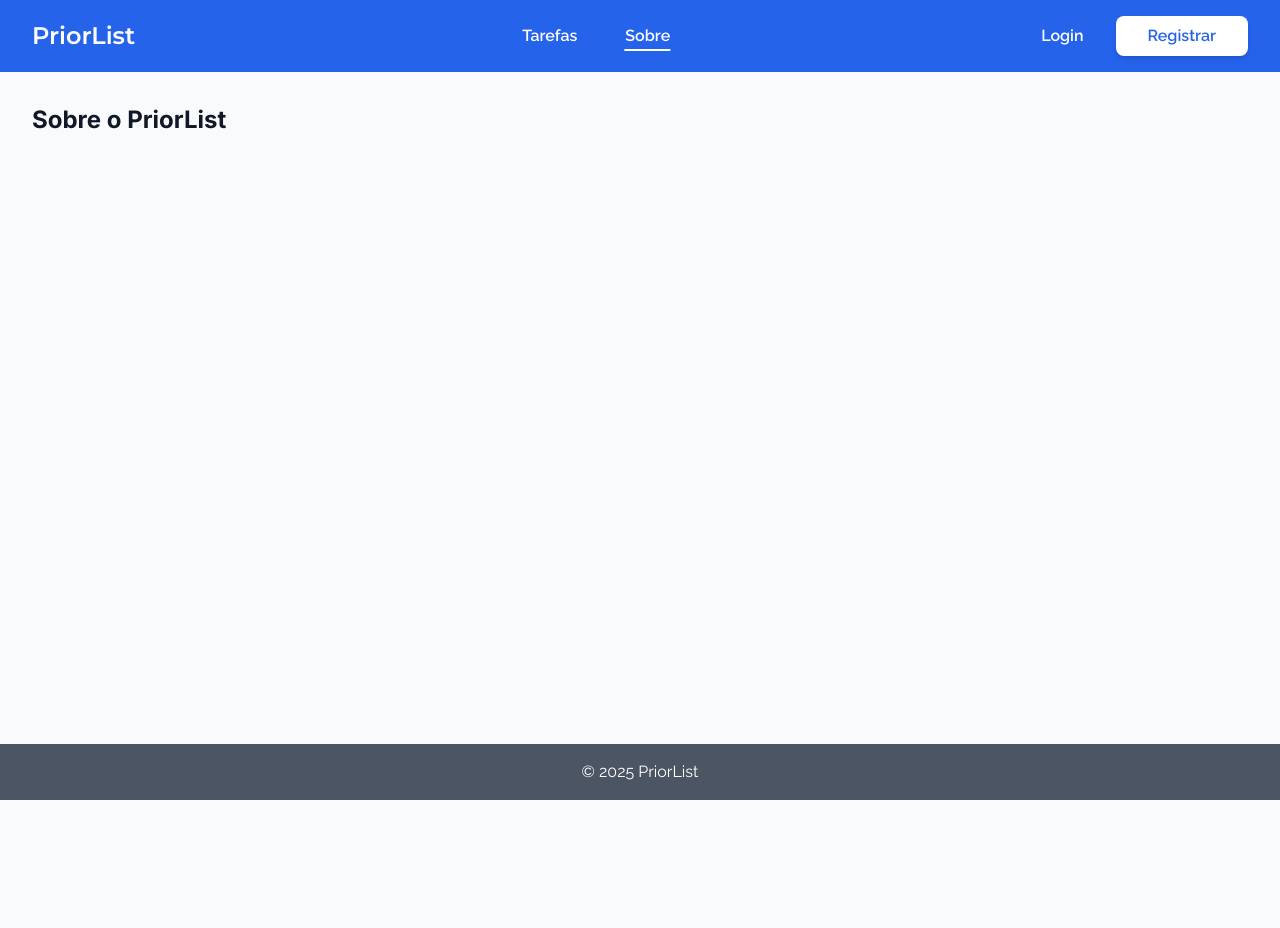
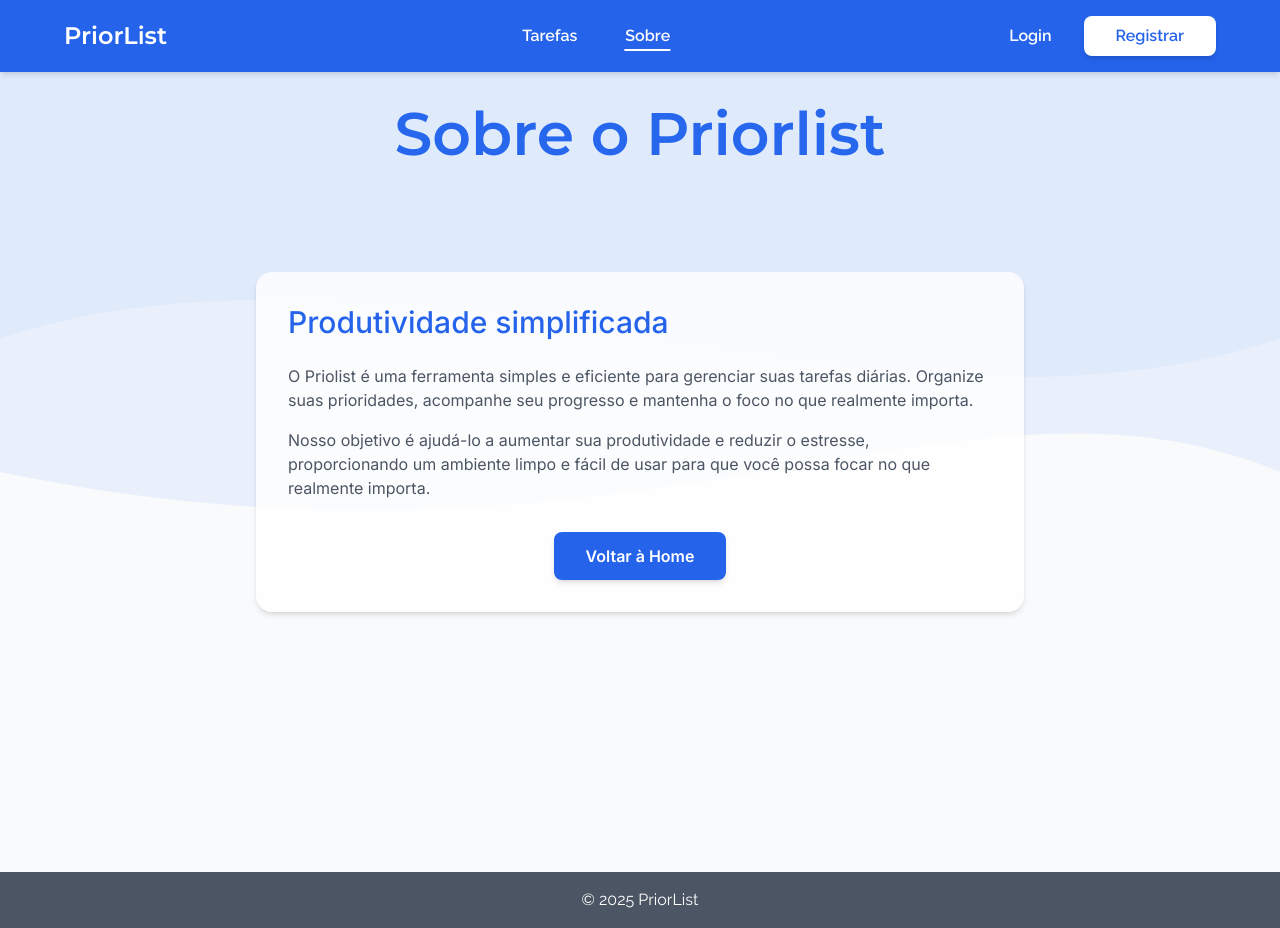
Before and after one commit to Feehh32/priorlist, a React (Vite) app: page /about in a window 1280 px wide. Before the commit the page ends 800 px from the top, so only its background shows below. Built offline with nearby package versions, Linux system fonts and the light colour scheme.

Commit message:
finishing login and about page layout

```diff
--- a/src/components/header/Header.jsx
+++ b/src/components/header/Header.jsx
@@ -3,7 +3,7 @@ import { Link } from "react-router-dom";
 
 const Header = () => {
   return (
-    <header className="bg-primary flex justify-between flex-wrap md:flex-nowrap py-4 px-4 md:px-8 items-center gap-4 md:gap-0 md:flex-row">
+    <header className="bg-primary flex justify-between flex-wrap md:flex-nowrap py-4 px-4 md:px-16 items-center gap-4 md:gap-0 md:flex-row shadow-md">
       <Link to="/" className="text-2xl font-semibold text-white font-logo mr-8">
         PriorList
       </Link>
--- a/src/layouts/MainLayout.jsx
+++ b/src/layouts/MainLayout.jsx
@@ -13,7 +13,7 @@ const MainLayout = () => {
   return (
     <div className="min-h-screen flex flex-col">
       {!hideHeaderFooter && <Header />}
-      <main className="flex-grow p-8">
+      <main className="flex-grow">
         <Outlet />
       </main>
       {!hideHeaderFooter && <Footer />}
--- a/src/pages/About.jsx
+++ b/src/pages/About.jsx
@@ -1,10 +1,58 @@
-import React from "react";
+import { Link } from "react-router-dom";
 
 const About = () => {
   return (
-    <div>
-      <h1 className="text-2xl font-bold">Sobre o PriorList</h1>
-    </div>
+    <section className="relative min-h-screen md:flex justify-center px-8 md:px-0">
+      <div className="w-full h-full ">
+        <h1 className="text-3xl md:text-6xl font-logo text-align-center font-semibold text-primary mb-6 mt-8 text-center ">
+          Sobre o Priorlist
+        </h1>
+        <svg
+          className="absolute hidden md:block inset-0 w-full h-full rotate-180"
+          viewBox="0 0 800 600"
+          fill="none"
+          xmlns="http://www.w3.org/2000/svg"
+          preserveAspectRatio="none"
+        >
+          <path
+            d="M0 300C200 400 400 200 800 300V600H0V300Z"
+            fill="rgba(59,130,246,0.08)"
+          />
+          <path
+            d="M0 400C250 300 550 500 800 400V600H0V400Z"
+            fill="rgba(59,130,246,0.06)"
+          />
+        </svg>
+      </div>
+
+      <section className="max-w-3xl bg-white/80 shadow-md rounded-2xl p-8 md:absolute md:top-1/4">
+        <h2 className="text-2xl md:text-3xl font-medium text-primary mb-6 mt-16 md:mt-0">
+          Produtividade simplificada
+        </h2>
+
+        <div className="mb-8 text-secondary">
+          <p className="mb-4">
+            O Priolist é uma ferramenta simples e eficiente para gerenciar suas
+            tarefas diárias. Organize suas prioridades, acompanhe seu progresso
+            e mantenha o foco no que realmente importa.
+          </p>
+
+          <p>
+            Nosso objetivo é ajudá-lo a aumentar sua produtividade e reduzir o
+            estresse, proporcionando um ambiente limpo e fácil de usar para que
+            você possa focar no que realmente importa.
+          </p>
+        </div>
+        <div className="flex justify-center">
+          <Link
+            to="/"
+            className="inline-block bg-primary text-white font-semibold px-8 py-3 rounded-lg hover:bg-blue-700 transition-colors shadow-md"
+          >
+            Voltar à Home
+          </Link>
+        </div>
+      </section>
+    </section>
   );
 };
 
--- a/src/pages/Home.jsx
+++ b/src/pages/Home.jsx
@@ -3,10 +3,8 @@ import HeroImage from "../assets/hero-image.png"; // substitua pelo nome do arqu
 
 const Home = () => {
   return (
-    <main className="px-6 md:px-12 py-12">
-      {/* Hero Section */}
+    <div className="px-4 md:px-16 py-16">
       <section className="flex flex-col-reverse md:flex-row items-center justify-between max-w-6xl mx-auto gap-8">
-        {/* Texto */}
         <div className="text-center md:text-left md:flex-1">
           <h1 className="text-4xl md:text-6xl font-bold font-logo text-primary mb-6">
             PriorList
@@ -29,8 +27,6 @@ const Home = () => {
             </Link>
           </div>
         </div>
-
-        {/* Imagem */}
         <div className="md:flex-1 flex justify-center">
           <img
             src={HeroImage}
@@ -40,7 +36,6 @@ const Home = () => {
         </div>
       </section>
 
-      {/* Features Section */}
       <section className="grid grid-cols-1 md:grid-cols-3 gap-6 mt-16 max-w-4xl mx-auto">
         <div className="p-6 rounded-xl shadow-md bg-white hover:shadow-lg transition">
           <h3 className="text-xl font-bold text-primary mb-2">✨ Simples</h3>
@@ -62,7 +57,6 @@ const Home = () => {
         </div>
       </section>
 
-      {/* Call to Action Final */}
       <section className="mt-20 text-center">
         <h2 className="text-2xl md:text-3xl font-bold text-gray-800 mb-6">
           Pronto para organizar sua vida?
@@ -74,7 +68,7 @@ const Home = () => {
           Criar Conta Gratuitamente
         </Link>
       </section>
-    </main>
+    </div>
   );
 };
 
--- a/src/pages/Login.jsx
+++ b/src/pages/Login.jsx
@@ -1,9 +1,72 @@
-import React from "react";
+import { Link } from "react-router-dom";
+import FormInput from "../components/input/FormInput";
 
 const Login = () => {
   return (
-    <div>
-      <h1 className="text-2xl font-bold">Logar no PriorList</h1>
+    <div className="min-h-screen grid grid-cols-1 lg:grid-cols-2">
+      <section className="hidden lg:flex items-center justify-center bg-gradient-to-br from-primary to-sky-700 relative">
+        <svg
+          className="absolute inset-0 w-full h-full"
+          viewBox="0 0 800 600"
+          fill="none"
+          xmlns="http://www.w3.org/2000/svg"
+        >
+          <path
+            d="M0 300C200 400 400 200 800 300V600H0V300Z"
+            fill="rgba(255,255,255,0.1)"
+          />
+          <path
+            d="M0 400C250 300 550 500 800 400V600H0V400Z"
+            fill="rgba(255,255,255,0.1)"
+          />
+        </svg>
+        <h1 className="text-white text-4xl font-logo font-semibold max-w-md text-center relative z-10">
+          Organize suas tarefas de forma simples
+        </h1>
+      </section>
+      <section className="flex items-center justify-center bg-transparent md:bg-white">
+        <div className="w-full max-w-md shadow-md rounded-2xl md:p-12">
+          <Link
+            to="/"
+            className="text-lg text-primary font-semibold text-center pt-4 pb-2 font-logo block"
+            aria-label="Priolist - Página inicial"
+          >
+            Priorlist
+          </Link>
+          <h2 className=" text-2xl md:text-3xl font-medium text-center text-secondary mb-8">
+            Faça login na sua conta
+          </h2>
+          <form className="px-8 pb-8 grid gap-4">
+            <FormInput
+              label="Email"
+              placeholder="Seu email"
+              id="email"
+              type="email"
+            />
+            <FormInput
+              label="Senha"
+              placeholder="Sua senha"
+              id="password"
+              type="password"
+            />
+            <button
+              type="submit"
+              className="w-full bg-primary text-white font-semibold py-3 rounded-lg hover:bg-blue-700 transition-colors mt-2 cursor-pointer font-secondary shadow-md"
+            >
+              Entrar
+            </button>
+            <p className="text-sm text-center text-gray-600">
+              Ainda nao tem conta?{" "}
+              <Link
+                to="/register"
+                className="text-primary font-medium hover:underline"
+              >
+                Registre-se aqui
+              </Link>
+            </p>
+          </form>
+        </div>
+      </section>
     </div>
   );
 };
--- a/src/pages/Register.jsx
+++ b/src/pages/Register.jsx
@@ -3,8 +3,8 @@ import FormInput from "../components/input/FormInput";
 
 const Register = () => {
   return (
-    <main className="min-h-screen flex items-center justify-center bg-gray-50 px-4">
-      <section className=" bg-white max-w-2xl w-full shadow-md rounded-2xl">
+    <section className="min-h-screen flex items-center justify-center bg-gray-50 p-8 md:p-16">
+      <div className=" bg-white max-w-2xl w-full shadow-md rounded-2xl">
         <Link
           to="/"
           className="text-lg text-primary font-semibold text-center pt-4 pb-2 font-logo block"
@@ -12,7 +12,7 @@ const Register = () => {
         >
           Priorlist
         </Link>
-        <h2 className=" text-xl md:text-2xl font-medium text-center text-secondary mb-8">
+        <h2 className=" text-2xl md:text-3xl font-medium text-center text-secondary mb-8">
           Crie aqui sua conta gratuitamente
         </h2>
         <form className="px-8 pb-8 grid gap-4">
@@ -51,8 +51,8 @@ const Register = () => {
             </Link>
           </p>
         </form>
-      </section>
-    </main>
+      </div>
+    </section>
   );
 };
 
```
